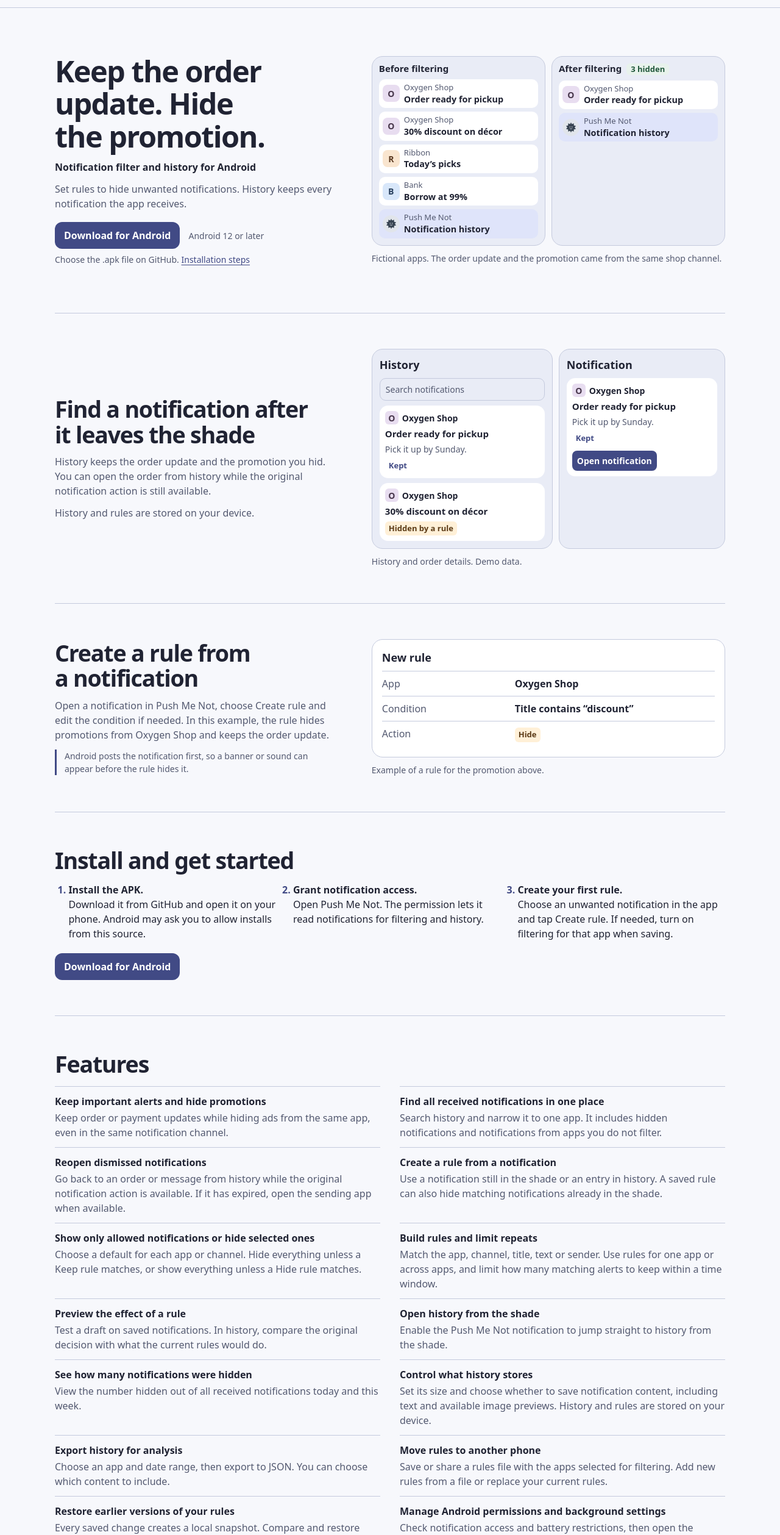
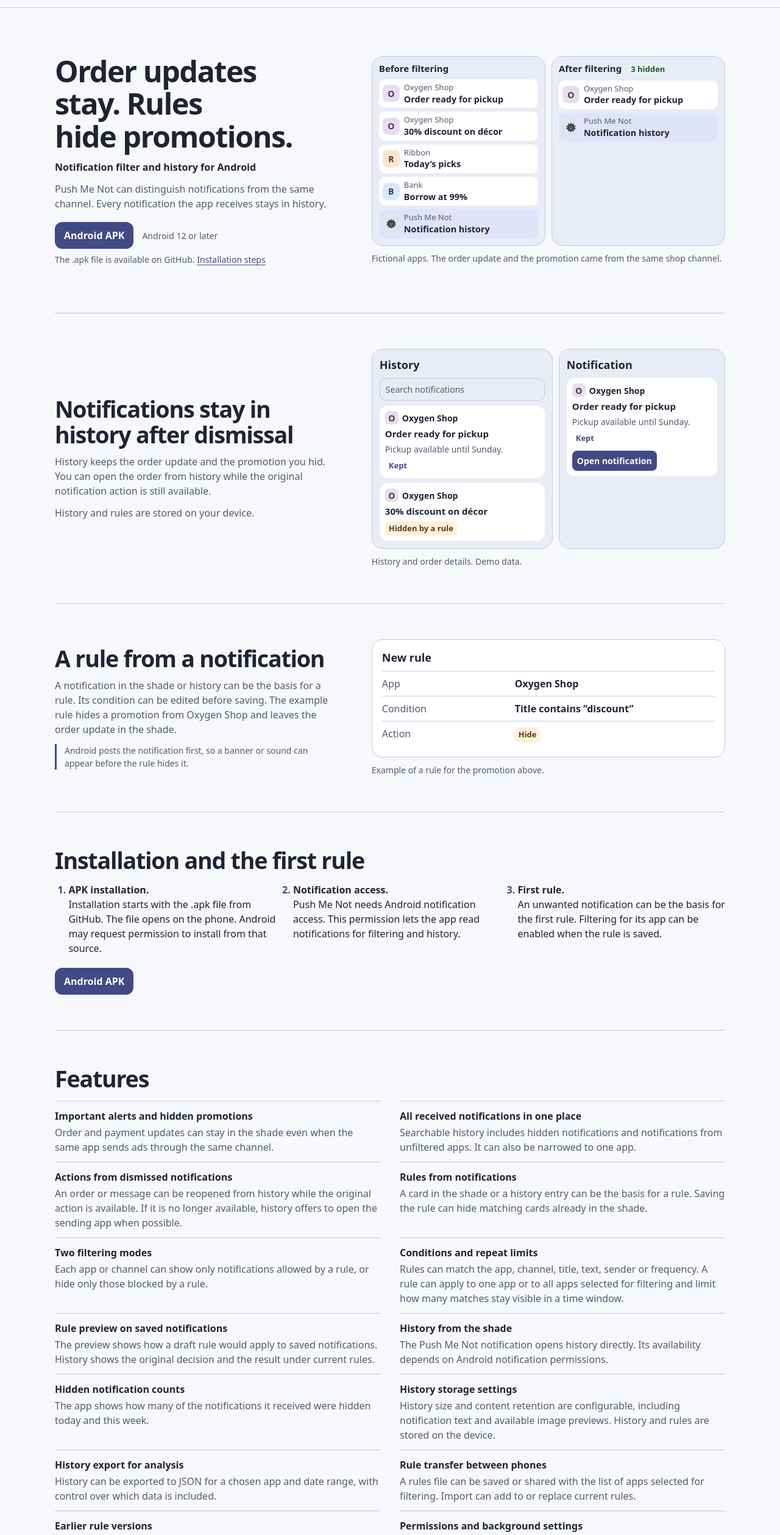
Before and after one commit to VitalyOstanin/pushmenot, a plain HTML site: page docs/index.html in a window 1280 px wide. Shown: the part 47-2564 px from the top of the page at 61% size. Drawn offline with Linux system fonts and the light colour scheme.

Commit message:
Describe Push Me Not features on the project site

```diff
--- a/docs/index.html
+++ b/docs/index.html
@@ -4,7 +4,7 @@
   <meta charset="utf-8">
   <meta name="viewport" content="width=device-width, initial-scale=1">
   <title>Push Me Not — Notification filter and history</title>
-  <meta name="description" content="Filter Android notifications with local rules and find received notifications in a searchable history.">
+  <meta name="description" content="An Android notification filter with custom rules and a searchable history of received notifications.">
   <link rel="alternate" hreflang="ru" href="ru/">
   <link rel="stylesheet" href="style.css">
 </head>
@@ -22,14 +22,14 @@
 <main class="wrap">
   <section class="hero" aria-labelledby="main-heading">
     <div class="hero-copy">
-      <h1 id="main-heading">Keep the order update. Hide the promotion.</h1>
+      <h1 id="main-heading">Order updates stay. Rules hide promotions.</h1>
       <p class="subtitle">Notification filter and history for Android</p>
-      <p class="lede">Set rules to hide unwanted notifications. History keeps every notification the app receives.</p>
+      <p class="lede">Push Me Not can distinguish notifications from the same channel. Every notification the app receives stays in history.</p>
       <div class="download">
-        <a class="button" href="https://github.com/VitalyOstanin/pushmenot/releases/latest">Download for Android</a>
+        <a class="button" href="https://github.com/VitalyOstanin/pushmenot/releases/latest">Android APK</a>
         <span>Android 12 or later</span>
       </div>
-      <p class="download-help">Choose the .apk file on GitHub. <a href="#install">Installation steps</a></p>
+      <p class="download-help">The .apk file is available on GitHub. <a href="#install">Installation steps</a></p>
     </div>
     <figure class="demo">
       <div class="comparison">
@@ -48,7 +48,7 @@
 
   <section class="feature history" aria-labelledby="history-heading">
     <div class="feature-copy">
-      <h2 id="history-heading">Find a notification after it leaves the shade</h2>
+      <h2 id="history-heading">Notifications stay in history after dismissal</h2>
       <p>History keeps the order update and the promotion you hid. You can open the order from history while the original notification action is still available.</p>
       <p>History and rules are stored on your device.</p>
     </div>
@@ -60,7 +60,7 @@
           <article class="entry">
           <div class="entry-app"><span class="app-icon shop-icon" aria-hidden="true">O</span><strong>Oxygen Shop</strong></div>
           <p class="entry-title">Order ready for pickup</p>
-          <p class="entry-body">Pick it up by Sunday.</p>
+          <p class="entry-body">Pickup available until Sunday.</p>
           <span class="status ">Kept</span>
         </article>
         <article class="entry">
@@ -75,7 +75,7 @@
           <div class="entry">
             <div class="entry-app"><span class="app-icon shop-icon" aria-hidden="true">O</span><strong>Oxygen Shop</strong></div>
             <p class="entry-title">Order ready for pickup</p>
-            <p class="entry-body">Pick it up by Sunday.</p>
+            <p class="entry-body">Pickup available until Sunday.</p>
             <span class="status">Kept</span>
             <span class="sample-action">Open notification</span>
           </div>
@@ -87,8 +87,8 @@
 
   <section class="feature rule" aria-labelledby="rule-heading">
     <div class="feature-copy">
-      <h2 id="rule-heading">Create a rule from a notification</h2>
-      <p>Open a notification in Push Me Not, choose Create rule and edit the condition if needed. In this example, the rule hides promotions from Oxygen Shop and keeps the order update.</p>
+      <h2 id="rule-heading">A rule from a notification</h2>
+      <p>A notification in the shade or history can be the basis for a rule. Its condition can be edited before saving. The example rule hides a promotion from Oxygen Shop and leaves the order update in the shade.</p>
       <p class="caveat">Android posts the notification first, so a banner or sound can appear before the rule hides it.</p>
     </div>
     <figure class="rule-figure">
@@ -105,33 +105,33 @@
   </section>
 
   <section class="install" id="install" aria-labelledby="install-heading">
-    <h2 id="install-heading">Install and get started</h2>
+    <h2 id="install-heading">Installation and the first rule</h2>
     <ol>
-      <li><strong>Install the APK.</strong> Download it from GitHub and open it on your phone. Android may ask you to allow installs from this source.</li>
-      <li><strong>Grant notification access.</strong> Open Push Me Not. The permission lets it read notifications for filtering and history.</li>
-      <li><strong>Create your first rule.</strong> Choose an unwanted notification in the app and tap Create rule. If needed, turn on filtering for that app when saving.</li>
+      <li><strong>APK installation.</strong> Installation starts with the .apk file from GitHub. The file opens on the phone. Android may request permission to install from that source.</li>
+      <li><strong>Notification access.</strong> Push Me Not needs Android notification access. This permission lets the app read notifications for filtering and history.</li>
+      <li><strong>First rule.</strong> An unwanted notification can be the basis for the first rule. Filtering for its app can be enabled when the rule is saved.</li>
     </ol>
-    <a class="button" href="https://github.com/VitalyOstanin/pushmenot/releases/latest">Download for Android</a>
+    <a class="button" href="https://github.com/VitalyOstanin/pushmenot/releases/latest">Android APK</a>
   </section>
 
   <section class="features" aria-labelledby="features-heading">
     <h2 id="features-heading">Features</h2>
     <ul class="feature-list">
-      <li><strong>Keep important alerts and hide promotions</strong><p>Keep order or payment updates while hiding ads from the same app, even in the same notification channel.</p></li>
-      <li><strong>Find all received notifications in one place</strong><p>Search history and narrow it to one app. It includes hidden notifications and notifications from apps you do not filter.</p></li>
-      <li><strong>Reopen dismissed notifications</strong><p>Go back to an order or message from history while the original notification action is available. If it has expired, open the sending app when available.</p></li>
-      <li><strong>Create a rule from a notification</strong><p>Use a notification still in the shade or an entry in history. A saved rule can also hide matching notifications already in the shade.</p></li>
-      <li><strong>Show only allowed notifications or hide selected ones</strong><p>Choose a default for each app or channel. Hide everything unless a Keep rule matches, or show everything unless a Hide rule matches.</p></li>
-      <li><strong>Build rules and limit repeats</strong><p>Match the app, channel, title, text or sender. Use rules for one app or across apps, and limit how many matching alerts to keep within a time window.</p></li>
-      <li><strong>Preview the effect of a rule</strong><p>Test a draft on saved notifications. In history, compare the original decision with what the current rules would do.</p></li>
-      <li><strong>Open history from the shade</strong><p>Enable the Push Me Not notification to jump straight to history from the shade.</p></li>
-      <li><strong>See how many notifications were hidden</strong><p>View the number hidden out of all received notifications today and this week.</p></li>
-      <li><strong>Control what history stores</strong><p>Set its size and choose whether to save notification content, including text and available image previews. History and rules are stored on your device.</p></li>
-      <li><strong>Export history for analysis</strong><p>Choose an app and date range, then export to JSON. You can choose which content to include.</p></li>
-      <li><strong>Move rules to another phone</strong><p>Save or share a rules file with the apps selected for filtering. Add new rules from a file or replace your current rules.</p></li>
-      <li><strong>Restore earlier versions of your rules</strong><p>Every saved change creates a local snapshot. Compare and restore versions, or save a backup that includes all versions.</p></li>
-      <li><strong>Manage Android permissions and background settings</strong><p>Check notification access and battery restrictions, then open the relevant Android settings from the app. The interface is available in English and Russian.</p></li>
-      <li><strong>Check for and install updates</strong><p>Check GitHub for a new release, then install it from the app or download the APK manually.</p></li>
+      <li><strong>Important alerts and hidden promotions</strong><p>Order and payment updates can stay in the shade even when the same app sends ads through the same channel.</p></li>
+      <li><strong>All received notifications in one place</strong><p>Searchable history includes hidden notifications and notifications from unfiltered apps. It can also be narrowed to one app.</p></li>
+      <li><strong>Actions from dismissed notifications</strong><p>An order or message can be reopened from history while the original action is available. If it is no longer available, history offers to open the sending app when possible.</p></li>
+      <li><strong>Rules from notifications</strong><p>A card in the shade or a history entry can be the basis for a rule. Saving the rule can hide matching cards already in the shade.</p></li>
+      <li><strong>Two filtering modes</strong><p>Each app or channel can show only notifications allowed by a rule, or hide only those blocked by a rule.</p></li>
+      <li><strong>Conditions and repeat limits</strong><p>Rules can match the app, channel, title, text, sender or frequency. A rule can apply to one app or to all apps selected for filtering and limit how many matches stay visible in a time window.</p></li>
+      <li><strong>Rule preview on saved notifications</strong><p>The preview shows how a draft rule would apply to saved notifications. History shows the original decision and the result under current rules.</p></li>
+      <li><strong>History from the shade</strong><p>The Push Me Not notification opens history directly. Its availability depends on Android notification permissions.</p></li>
+      <li><strong>Hidden notification counts</strong><p>The app shows how many of the notifications it received were hidden today and this week.</p></li>
+      <li><strong>History storage settings</strong><p>History size and content retention are configurable, including notification text and available image previews. History and rules are stored on the device.</p></li>
+      <li><strong>History export for analysis</strong><p>History can be exported to JSON for a chosen app and date range, with control over which data is included.</p></li>
+      <li><strong>Rule transfer between phones</strong><p>A rules file can be saved or shared with the list of apps selected for filtering. Import can add to or replace current rules.</p></li>
+      <li><strong>Earlier rule versions</strong><p>Every saved change creates a local version. Versions can be compared, restored or backed up together.</p></li>
+      <li><strong>Permissions and background settings</strong><p>Settings show notification access and battery restrictions. The relevant Android settings open from the app. The interface is available in English and Russian.</p></li>
+      <li><strong>App updates</strong><p>The app can check GitHub for new versions. The APK can be installed from the app or downloaded manually.</p></li>
     </ul>
   </section>
 </main>
```
Also changed, not shown: docs/ru/index.html (+29 -29 lines).
